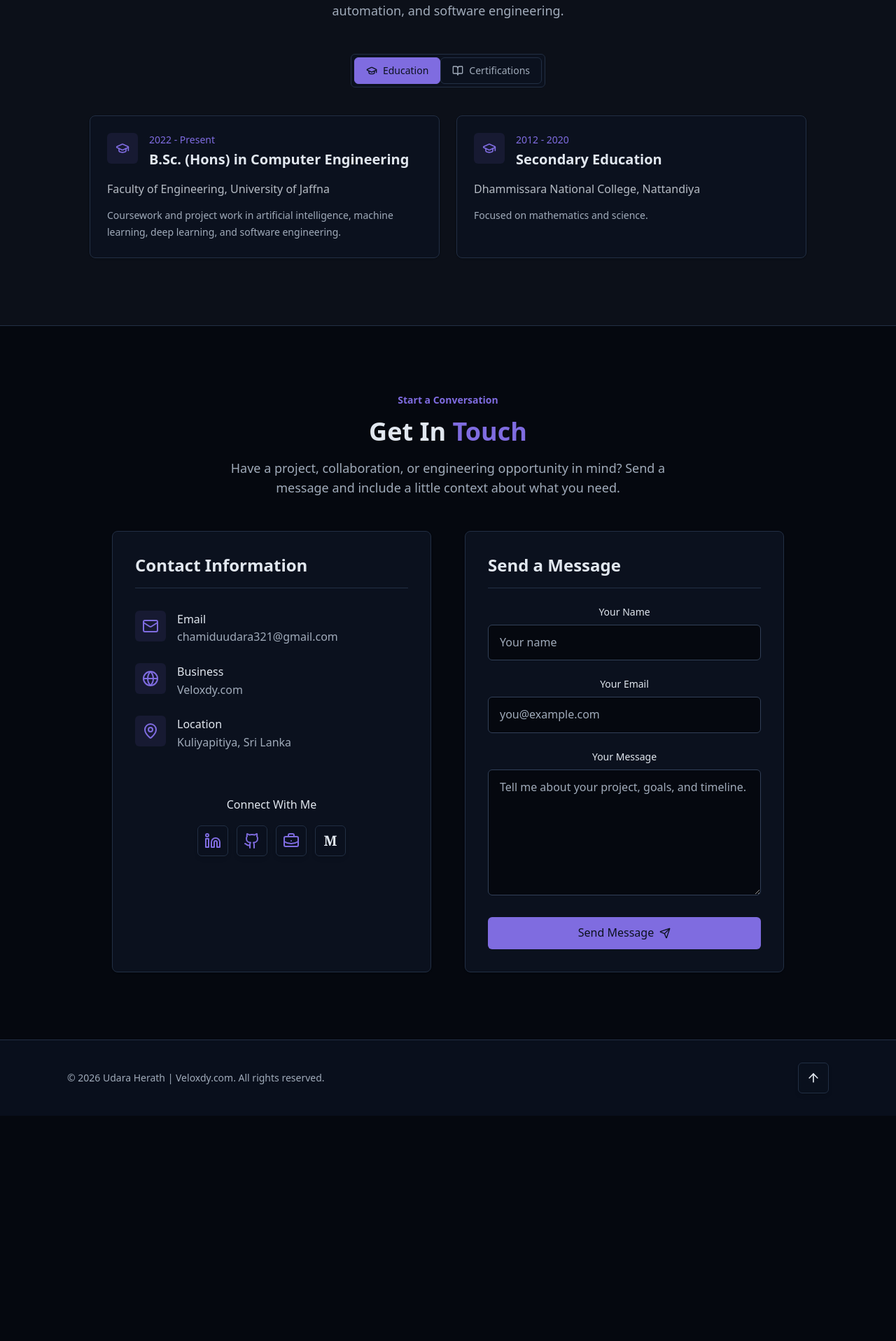
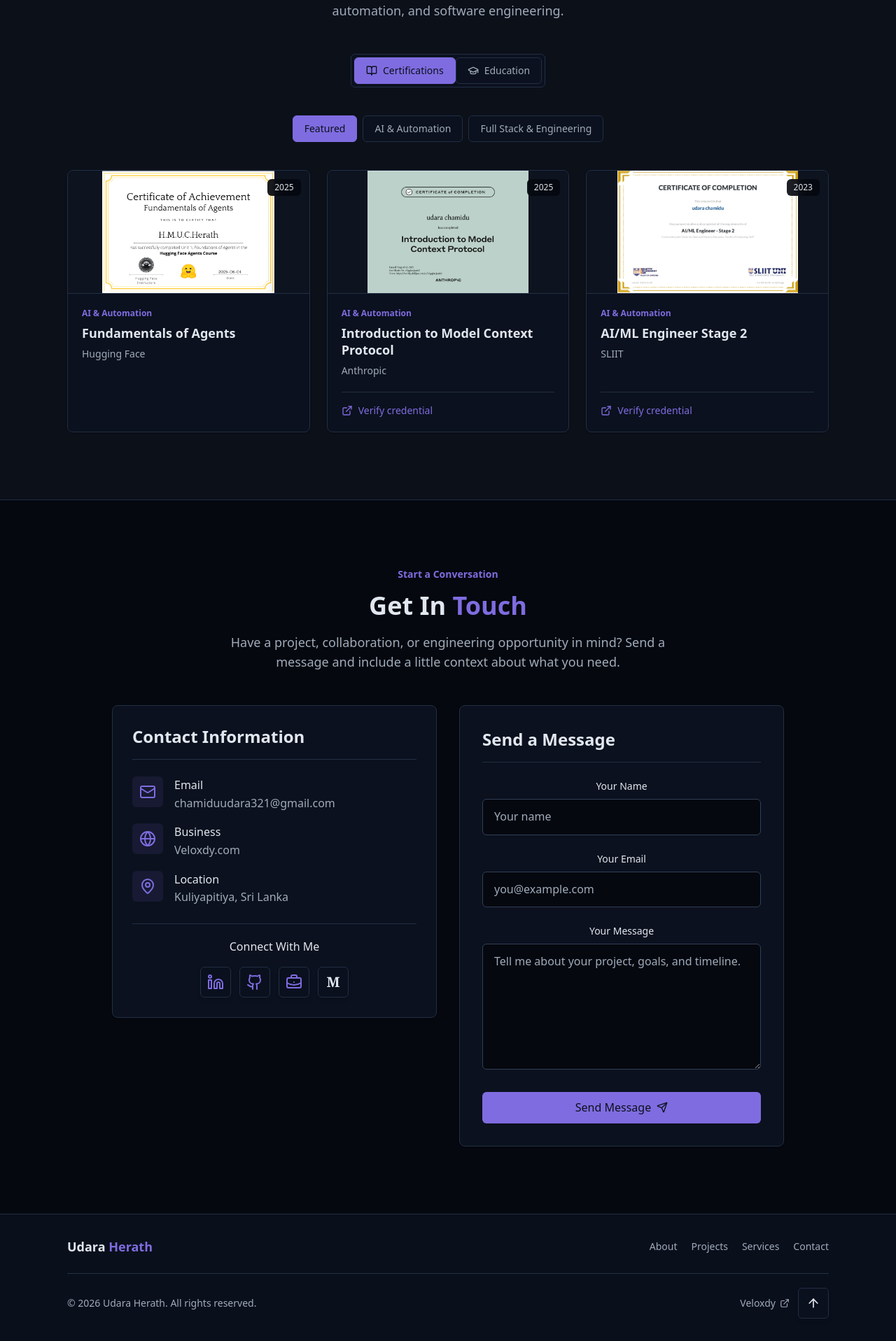
Before and after one commit to UdaraChamidu/My-Portfolio, a React (Vite) app: page / in a window 1280 px wide. Shown: the part 8799-10716 px from the top of the page at 70% size. Before the commit the page ends 10394 px from the top, so only its background shows below. Built offline with nearby package versions, Linux system fonts and the light colour scheme.

Commit message:
updated the certificate section

```diff
--- a/src/components/ContactSection.jsx
+++ b/src/components/ContactSection.jsx
@@ -79,14 +79,14 @@ export const ContactSection = () => {
           </p>
         </div>
 
-        <div className="grid grid-cols-1 md:grid-cols-2 gap-12">
+        <div className="grid grid-cols-1 items-start gap-6 md:grid-cols-2 md:gap-8">
           {/* Contact Information */}
-          <div className="surface-card space-y-8 p-6 md:p-8">
+          <div className="surface-card space-y-6 p-6 md:p-7">
             <h3 className="border-b border-border pb-4 text-left text-xl font-semibold md:text-2xl">
               Contact Information
             </h3>
 
-            <div className="space-y-6">
+            <div className="space-y-4">
               {/* Email */}
               <div className="flex items-start space-x-4">
                 <div className="icon-tile">
@@ -140,7 +140,7 @@ export const ContactSection = () => {
             </div>
 
             {/* Socials */}
-            <div className="pt-8 text-center">
+            <div className="border-t border-border pt-5 text-center">
               <h4 className="font-medium mb-4">Connect With Me</h4>
               <div className="flex flex-wrap items-center justify-center gap-3">
                 <a
--- a/src/components/CredentialsSection.jsx
+++ b/src/components/CredentialsSection.jsx
@@ -16,7 +16,12 @@ const education = [
     degree: "Secondary Education",
     institute: "Dhammissara National College, Nattandiya",
     duration: "2012 - 2020",
-    description: "Focused on mathematics and science.",
+    description: "G.C.E. Advanced Level studies in the Physical Science stream.",
+    results: [
+      { subject: "Combined Mathematics", grade: "B" },
+      { subject: "Physics", grade: "B" },
+      { subject: "Chemistry", grade: "B" },
+    ],
   },
 ];
 
@@ -28,6 +33,7 @@ const certifications = [
     date: "2025",
     category: "AI & Automation",
     image: "/projects/c1.png",
+    featured: true,
   },
   {
     id: "anthropic-mcp",
@@ -37,6 +43,7 @@ const certifications = [
     category: "AI & Automation",
     image: "/projects/c4.png",
     verifyUrl: "https://verify.skilljar.com/c/v5gqbrcjunk2",
+    featured: true,
   },
   {
     id: "udemy-h2o-ai-agents",
@@ -65,6 +72,7 @@ const certifications = [
     category: "AI & Automation",
     image: "/projects/c6.png",
     verifyUrl: "https://code.sliit.org/certificates/ycxfp9tcgp",
+    featured: true,
   },
   {
     id: "simplilearn-ai-introduction",
@@ -81,7 +89,7 @@ const certifications = [
     title: "Docker for Beginners",
     issuer: "KodeKloud",
     date: "2025",
-    category: "Engineering Foundations",
+    category: "Full Stack & Engineering",
     image: "/projects/c2.png",
     verifyUrl:
       "https://learn.kodekloud.com/user/certificate/a14ac195-3b98-4efb-9177-34b764c3d581",
@@ -91,7 +99,7 @@ const certifications = [
     title: "Python for Beginners",
     issuer: "University of Moratuwa",
     date: "2022",
-    category: "Engineering Foundations",
+    category: "Full Stack & Engineering",
     image: "/projects/c8.png",
     verifyUrl:
       "https://open.uom.lk/lms/mod/customcert/verify_certificate.php",
@@ -102,7 +110,7 @@ const certifications = [
     title: "Web Design for Beginners",
     issuer: "University of Moratuwa",
     date: "2022",
-    category: "Engineering Foundations",
+    category: "Full Stack & Engineering",
     image: "/projects/c9.jpg",
     verifyUrl:
       "https://open.uom.lk/lms/mod/customcert/verify_certificate.php",
@@ -111,18 +119,19 @@ const certifications = [
 ];
 
 const certificationCategories = [
-  "All",
+  "Featured",
   "AI & Automation",
-  "Engineering Foundations",
+  "Full Stack & Engineering",
 ];
 
 export const CredentialsSection = () => {
-  const [activeView, setActiveView] = useState("education");
-  const [activeCategory, setActiveCategory] = useState("All");
+  const [activeView, setActiveView] = useState("certifications");
+  const [activeCategory, setActiveCategory] = useState("Featured");
 
-  const filteredCertifications = certifications.filter(
-    (certification) =>
-      activeCategory === "All" || certification.category === activeCategory
+  const filteredCertifications = certifications.filter((certification) =>
+    activeCategory === "Featured"
+      ? certification.featured
+      : certification.category === activeCategory
   );
 
   return (
@@ -148,6 +157,21 @@ export const CredentialsSection = () => {
             <button
               type="button"
               role="tab"
+              aria-selected={activeView === "certifications"}
+              onClick={() => setActiveView("certifications")}
+              className={cn(
+                "filter-control inline-flex items-center gap-2",
+                activeView === "certifications"
+                  ? "filter-control-active"
+                  : ""
+              )}
+            >
+              <BookOpen className="h-4 w-4" aria-hidden="true" />
+              Certifications
+            </button>
+            <button
+              type="button"
+              role="tab"
               aria-selected={activeView === "education"}
               onClick={() => setActiveView("education")}
               className={cn(
@@ -159,21 +183,6 @@ export const CredentialsSection = () => {
             >
               <GraduationCap className="h-4 w-4" aria-hidden="true" />
               Education
-            </button>
-            <button
-              type="button"
-              role="tab"
-              aria-selected={activeView === "certifications"}
-              onClick={() => setActiveView("certifications")}
-              className={cn(
-                "filter-control inline-flex items-center gap-2",
-                activeView === "certifications"
-                  ? "filter-control-active"
-                  : ""
-              )}
-            >
-              <BookOpen className="h-4 w-4" aria-hidden="true" />
-              Certifications
             </button>
           </div>
         </div>
@@ -204,6 +213,23 @@ export const CredentialsSection = () => {
                 <p className="mt-3 text-sm leading-6 text-muted-foreground">
                   {item.description}
                 </p>
+                {item.results && (
+                  <div className="mt-5 grid grid-cols-1 gap-2 sm:grid-cols-3 md:grid-cols-1 lg:grid-cols-3">
+                    {item.results.map((result) => (
+                      <div
+                        key={result.subject}
+                        className="rounded-md border border-border bg-secondary/60 px-3 py-2"
+                      >
+                        <p className="text-xs text-muted-foreground">
+                          {result.subject}
+                        </p>
+                        <p className="mt-0.5 font-semibold text-primary">
+                          Grade {result.grade}
+                        </p>
+                      </div>
+                    ))}
+                  </div>
+                )}
               </article>
             ))}
           </div>
@@ -221,9 +247,7 @@ export const CredentialsSection = () => {
                   aria-pressed={activeCategory === category}
                   className={cn(
                     "filter-control",
-                    activeCategory === category
-                      ? "filter-control-active"
-                      : ""
+                    activeCategory === category ? "filter-control-active" : ""
                   )}
                 >
                   {category}
--- a/src/components/Footer.jsx
+++ b/src/components/Footer.jsx
@@ -1,13 +1,39 @@
-import { ArrowUp } from "lucide-react";
+import { ArrowUp, ExternalLink } from "lucide-react";
 
 export const Footer = () => {
   return (
-    <footer className="relative border-t border-border bg-card/90 px-4 py-8 backdrop-blur-md">
-      <div className="section-inner flex flex-wrap items-center justify-between gap-4">
+    <footer className="relative border-t border-border bg-card/92 px-4 py-8 backdrop-blur-md">
+      <div className="section-inner">
+        <div className="flex flex-col items-center justify-between gap-5 text-center md:flex-row md:text-left">
+          <a href="#hero" className="text-lg font-bold text-foreground">
+            Udara <span className="text-primary">Herath</span>
+          </a>
+
+          <nav
+            className="flex flex-wrap items-center justify-center gap-x-5 gap-y-2 text-sm font-medium text-muted-foreground"
+            aria-label="Footer navigation"
+          >
+            <a className="hover:text-primary" href="#about">About</a>
+            <a className="hover:text-primary" href="#projects">Projects</a>
+            <a className="hover:text-primary" href="#services">Services</a>
+            <a className="hover:text-primary" href="#contact">Contact</a>
+          </nav>
+        </div>
+
+        <div className="mt-6 flex flex-wrap items-center justify-between gap-4 border-t border-border pt-5">
         <p className="text-left text-sm text-muted-foreground">
-          &copy; {new Date().getFullYear()} Udara Herath | Veloxdy.com. All
-          rights reserved.
+          &copy; {new Date().getFullYear()} Udara Herath. All rights reserved.
         </p>
+        <div className="flex items-center gap-3">
+          <a
+            href="https://veloxdy.com"
+            target="_blank"
+            rel="noopener noreferrer"
+            className="inline-flex items-center gap-1.5 text-sm font-medium text-muted-foreground hover:text-primary"
+          >
+            Veloxdy
+            <ExternalLink size={14} aria-hidden="true" />
+          </a>
         <a
           href="#hero"
           className="icon-button"
@@ -16,6 +42,8 @@ export const Footer = () => {
         >
           <ArrowUp size={20} aria-hidden="true" />
         </a>
+        </div>
+        </div>
       </div>
     </footer>
   );
```
Also changed, not shown: 1 other file (tests, documents, lock files or other folders).
